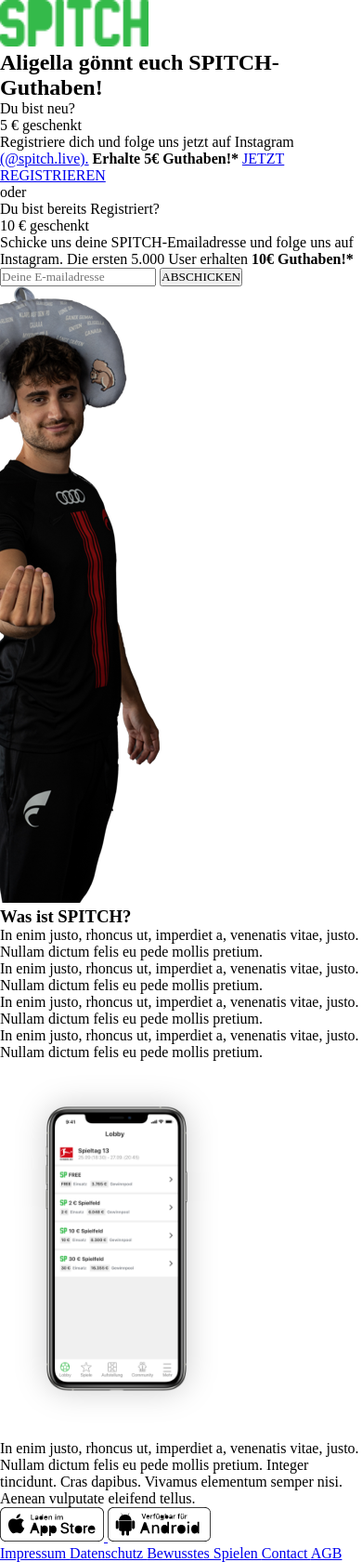
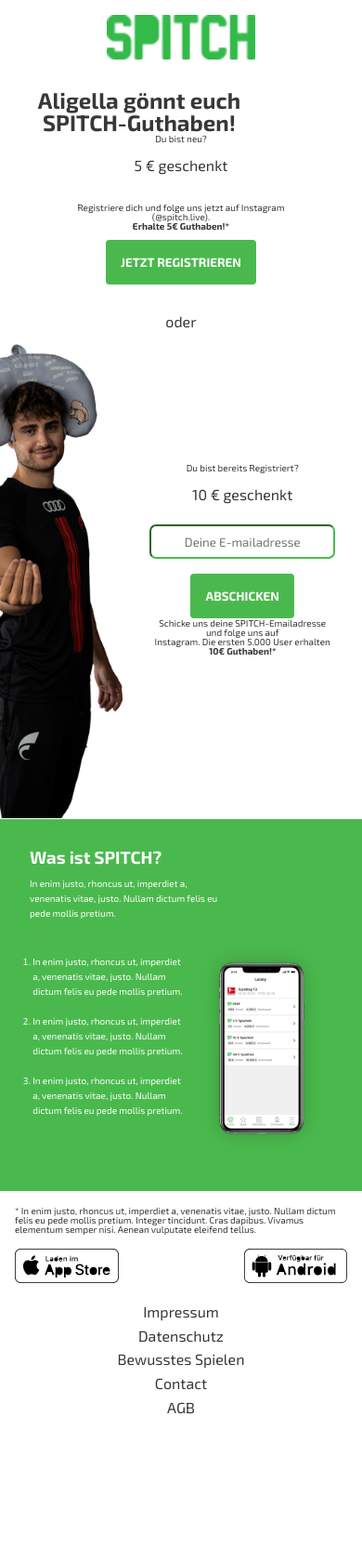
Before and after one commit to kwamediw/aligellaspitch, a plain HTML site: page index.html in a window 390 px wide. Shown: the whole page at 93% size. After the commit the page ends 1542 px from the top, so only its background shows below. Drawn offline with Linux system fonts and the light colour scheme.

Commit message:
Add-CSS-Design

```diff
--- a/index.html
+++ b/index.html
@@ -13,6 +13,7 @@
 		/>
 	</head>
 	<body>
+		<div class="header-section">
 			<header class="header">
 				<img
 					src="images/logo-mobile.png"
@@ -23,8 +24,10 @@
 				/>
 			</header>
 			<div class="container">
+				<img src="images/hero-desktop.png" class="hero-image-desktop" />
+
+				<div class="hero">
 					<h2 class="heading">Aligella gönnt euch SPITCH-Guthaben!</h2>
-			<div class="hero">
 					<p class="hero-question">Du bist neu?</p>
 					<p class="hero-geschenke">5 € geschenkt</p>
 					<p class="hero-info">
@@ -37,14 +40,18 @@
 							href="https://www.youtube.com/watch?v=aAYuTpGzWwA"
 							target="_blank"
 							class="register-link"
-						>JETZT REGISTRIEREN</a
+							><button class="register-btn">
+								JETZT REGISTRIEREN
+							</button></a
 						>
 					</p>
-			</div>
+
 					<span class="hero-divider">oder</span>
-			<div class="hero-info">
+					<div class="hero-wrapper">
+						<div class="hero-details">
 							<p>Du bist bereits Registriert?</p>
-				<p class="hero-geschenkt">10 € geschenkt</p>
+							<p class="hero-geschenke">10 € geschenkt</p>
+
 							<p class="hero-details">
 								Schicke uns deine SPITCH-Emailadresse und folge uns auf
 								<br />
@@ -53,22 +60,29 @@
 							</p>
 							<form id="submit-form" class="contact-form">
 								<input type="email" placeholder="Deine E-mailadresse" />
-					<button type="submit" class="abschicken-btn">ABSCHICKEN</button>
+								<button type="submit" class="submit-btn">
+									ABSCHICKEN
+								</button>
 							</form>
-
+						</div>
 						<div class="image">
-					<img src="images/hero-desktop.png" class="hero-image-mobile" />
-					<img src="images/hero-mobile.png" class="hero-image-desktop" />
+							<img
+								src="images/hero-mobile.png"
+								class="hero-image-mobile"
+							/>
+						</div>
+					</div>
 				</div>
 			</div>
 		</div>
 		<section class="main">
-			<div class="main-container">
 			<h3 class="main-question">Was ist SPITCH?</h3>
 			<p class="main-details">
 				In enim justo, rhoncus ut, imperdiet a, venenatis vitae, justo.
 				Nullam dictum felis eu pede mollis pretium.
 			</p>
+			<div class="main-container">
+				<div class="main-content">
 					<ol class="main-list">
 						<li>
 							In enim justo, rhoncus ut, imperdiet a, venenatis vitae,
@@ -83,6 +97,7 @@
 							justo. Nullam dictum felis eu pede mollis pretium.
 						</li>
 					</ol>
+				</div>
 
 				<img
 					alt="mobile-image"
@@ -111,20 +126,36 @@
 			</p>
 			<div class="footer-badges">
 				<a href="https://www.spitch.live/de/download-spitch-android/"
-					><img class="icons-store" src="images/apple.png" />
+					><img
+						target="_blank"
+						class="icons-store"
+						src="images/apple.png"
+					/>
 				</a>
 				<a href="https://apps.apple.com/de/app/spitch/id1446798081"
-					><img class="icons-store" src="images/android.png" />
+					><img
+						target="_blank"
+						class="icons-store"
+						src="images/android.png"
+					/>
 				</a>
 			</div>
 			<div class="footer-links">
-				<a href="https://www.spitch.live/de/impressum/">Impressum </a>
-				<a href="https://www.spitch.live/de/datenschutz/">Datenschutz </a>
-				<a href="https://www.spitch.live/de/bewusstes-spielen/"
+				<a target="_blank" href="https://www.spitch.live/de/impressum/"
+					>Impressum
+				</a>
+				<a target="_blank" href="https://www.spitch.live/de/datenschutz/"
+					>Datenschutz
+				</a>
+				<a
+					target="_blank"
+					href="https://www.spitch.live/de/bewusstes-spielen/"
 					>Bewusstes Spielen
 				</a>
-				<a href="https://www.spitch.live/de/contact/">Contact </a>
-				<a href="https://www.spitch.live/de/agb/">AGB </a>
+				<a target="_blank" href="https://www.spitch.live/de/contact/"
+					>Contact
+				</a>
+				<a target="_blank" href="https://www.spitch.live/de/agb/">AGB </a>
 			</div>
 		</footer>
 	</body>
--- a/style.css
+++ b/style.css
@@ -3,6 +3,8 @@ Page-Name:Eligella
 Author/Designer: Kwame Diwani
 Copyright@2022 Spitch
 */
+
+@import url("https://fonts.googleapis.com/css2?family=Exo+2:wght@400;700;800&display=swap");
 
 :root {
 	--text-color: rgb(56, 56, 56);
@@ -18,23 +20,285 @@ Copyright@2022 Spitch
 	margin: 0;
 	padding: 0;
 }
+body {
+	line-height: 1;
+	min-height: 100vh;
+	max-width: 100vw;
+	color: var(--text-color);
+	background-color: var(--bg-color);
+}
+a {
+	text-decoration: none;
+	color: var(--text-color);
+}
+p {
+	margin-bottom: 1rem;
+}
+
+img {
+	height: auto;
+	max-width: 100%;
+}
+
+button {
+	background-color: var(--color-green);
+	width: fit-content;
+	height: 2.9rem;
+	border-radius: 4px;
+	border: 1px none;
+	color: rgb(255 255 255);
+	font-weight: bold;
+	padding: 1rem 1rem 2rem 1rem;
+	text-align: center;
+	justify-content: center;
+	align-items: center;
+}
+button:hover {
+	background-color: rgb(255 255 255);
+	color: var(--color-green);
+	border: 1px solid var(--color-green);
+	transform: scale(1);
+}
+.register-btn {
+	margin-top: 0.6rem;
+}
 
 .container {
 	display: flex;
 	flex-direction: column;
 }
 .hero-image-mobile {
-	display: none;
 }
-@media screen and (max-width: 600px) {
+.image {
+}
+.hero-details {
+}
+
+.main {
+	background-color: var(--color-green);
+	color: var(--bg-color);
+	padding: 2rem;
+	margin-top: -0.1rem;
+}
+.footer-details:before {
+	content: "*";
+}
+
+@media screen and (max-width: 767px) {
 	body {
 		background-color: var(--bg-color);
 	}
-	.main-image-desktop {
+	.header {
+		display: flex;
+		justify-content: center;
+		text-align: center;
+		padding-top: 1rem;
+	}
+	p {
+		font-size: x-small;
+	}
+	.container {
+		display: flex;
+
+		justify-content: center;
+		text-align: center;
+		padding-top: 1rem;
+	}
+	.heading {
+		width: 300px;
+		text-align: center;
+		justify-content: center;
+		justify-content: center;
+	}
+	.hero {
+		padding-top: 1rem;
+	}
+	.hero-info {
+		display: flex;
+		padding: 1rem;
+		text-align: center;
+		align-items: center;
+		flex-direction: column;
+	}
+	.hero-details {
+		order: 2;
+		display: flex;
+		flex-direction: column;
+		justify-content: center;
+		text-align: center;
+		align-items: center;
+		padding: 0 1rem 1rem 1rem;
+	}
+	.image {
+		order: 1;
+	}
+	.contact-form {
+		display: flex;
+		flex-direction: column;
+		justify-content: center;
+		align-items: center;
+	}
+	.submit-btn {
+		margin-top: 0.5rem;
+	}
+	input[type="email"] {
+		color: var(--color-green);
+		width: 12.5rem;
+		height: 2.3rem;
+		border-radius: 7px;
+		padding: 12px 20px;
+		margin: 8px 0;
+		text-align: center;
+		border-color: var(--color-green);
+		font-family: "Exo 2";
+	}
+	.hero-image-desktop {
 		display: none;
 	}
+
+	.hero-image-mobile {
+	}
+	.hero-geschenke {
+		font-size: 1rem;
+	}
+
 	.container {
 		display: flex;
 		flex-direction: column;
 	}
+	.hero-divider {
+		display: flex;
+		justify-content: center;
+		align-items: center;
+		padding-bottom: 1rem;
+	}
+	.hero-wrapper {
+		display: flex;
+		flex-direction: row;
+	}
+	main {
+		width: 100%;
+
+		position: absolute;
+		left: 0px;
+		top: 0px;
+		z-index: 1;
+	}
+
+	.main-container {
+		display: flex;
+		flex-direction: row;
+	}
+
+	.main-details {
+		padding-top: 0.7rem;
+		font-size: x-small;
+		line-height: 1rem;
+		max-width: 210px;
+	}
+	.main-list {
+		font-size: x-small;
+		padding: 0.2rem;
+		max-width: 290px;
+		line-height: 1rem;
+	}
+	.main-list li {
+		padding-top: 1rem;
+	}
+
+	.main-image-desktop {
+		display: none;
+	}
+	.main-image-mobile {
+		min-width: 100px;
+	}
+	.footer {
+		display: flex;
+		flex-direction: column;
+		padding: 1rem;
+	}
+	.footer-badges {
+		display: flex;
+		justify-content: space-between;
+		padding-bottom: 1rem;
+	}
+	.footer-links {
+		display: flex;
+		flex-direction: column;
+		justify-content: center;
+		align-items: center;
+	}
+	.footer-links a {
+		padding: 0.3rem;
+	}
+	.footer-details:before {
+		content: "*";
+	}
 }
+
+@media screen and (min-width: 768px) {
+	body {
+		background-color: var(--bg-color);
+	}
+	.header-section {
+		display: flex;
+		flex-direction: row;
+	}
+	.hero-image-mobile {
+		display: none;
+	}
+	.header {
+		order: 1;
+	}
+	.container {
+		display: flex;
+		flex-direction: row;
+		justify-content: space-around;
+	}
+
+	.hero {
+		display: flex;
+		flex-direction: column;
+		padding-top: 90px;
+
+		text-align: center;
+	}
+	.hero-question {
+		padding-top: 2rem;
+	}
+	.hero-geschenke {
+		font-size: 50px;
+		font-weight: bolder;
+	}
+	.hero-info {
+		align-items: center;
+		display: flex;
+		flex-direction: column;
+	}
+	.hero-details {
+		padding-top: 1rem;
+	}
+	.hero-wrapper {
+		display: flex;
+		flex-direction: column;
+		text-align: center;
+		align-items: center;
+		justify-content: center;
+	}
+	.contact-form {
+		display: flex;
+		flex-direction: column;
+		align-items: center;
+	}
+	input[type="email"] {
+		color: var(--color-green);
+		width: 12.5rem;
+		height: 2.9rem;
+		border-radius: 7px;
+		padding: 12px 20px;
+		margin: 8px 0;
+		text-align: center;
+		border-color: var(--color-green);
+		font-family: "Exo 2";
+	}
+}
```
Also changed, not shown: 1 other file. Lines whose indentation alone changed are shown as unchanged.
